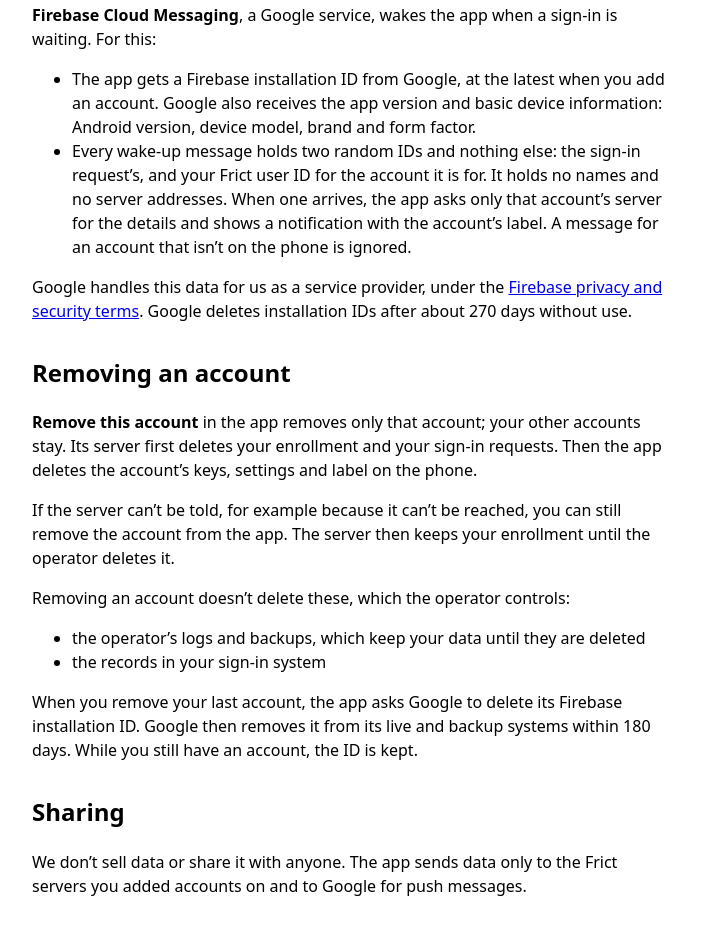
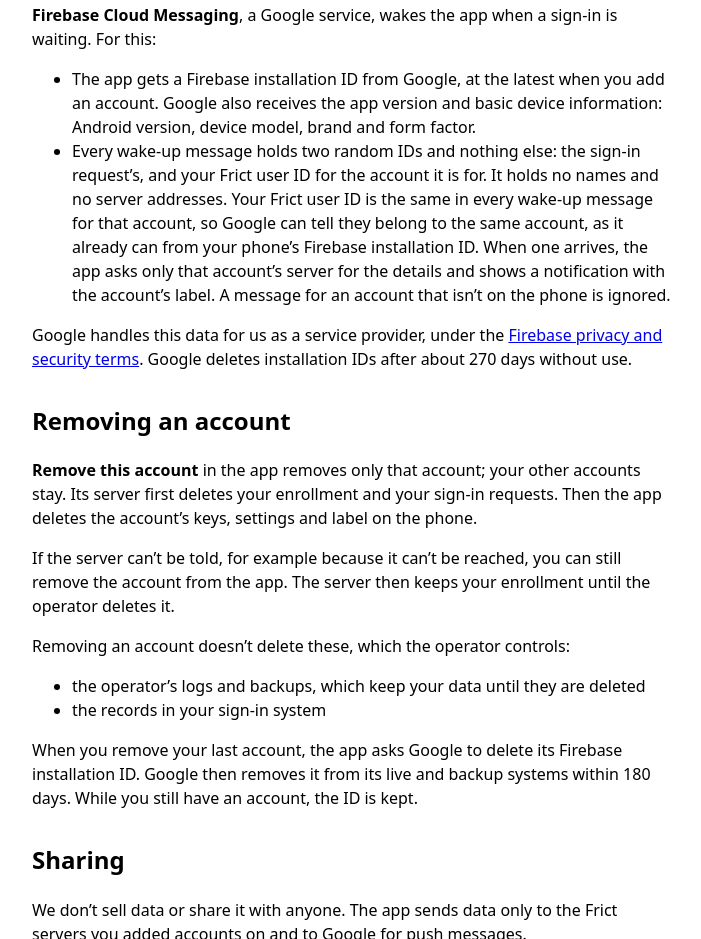
Before and after one commit to frict-auth/frict.app, a plain HTML site: page index.html in a window 1280 px wide. Shown: the part 2062-3001 px from the top of the page, without its empty margins (288-989 px from the left). Drawn offline with Linux system fonts and the light colour scheme.

Commit message:
Say the user ID in a wake-up is the same for every wake-up of that account
Co-Authored-By: Claude Opus 5.5 <noreply@anthropic.com>

Co-authored-by: omnigent <noreply@omnigent.ai>

```diff
--- a/index.html
+++ b/index.html
@@ -54,7 +54,7 @@ h2 { margin-top: 2rem; }
 <p><strong>Firebase Cloud Messaging</strong>, a Google service, wakes the app when a sign-in is waiting. For this:</p>
 <ul>
 <li>The app gets a Firebase installation ID from Google, at the latest when you add an account. Google also receives the app version and basic device information: Android version, device model, brand and form factor.</li>
-<li>Every wake-up message holds two random IDs and nothing else: the sign-in request’s, and your Frict user ID for the account it is for. It holds no names and no server addresses. When one arrives, the app asks only that account’s server for the details and shows a notification with the account’s label. A message for an account that isn’t on the phone is ignored.</li>
+<li>Every wake-up message holds two random IDs and nothing else: the sign-in request’s, and your Frict user ID for the account it is for. It holds no names and no server addresses. Your Frict user ID is the same in every wake-up message for that account, so Google can tell they belong to the same account, as it already can from your phone’s Firebase installation ID. When one arrives, the app asks only that account’s server for the details and shows a notification with the account’s label. A message for an account that isn’t on the phone is ignored.</li>
 </ul>
 <p>Google handles this data for us as a service provider, under the <a href="https://firebase.google.com/support/privacy">Firebase privacy and security terms</a>. Google deletes installation IDs after about 270 days without use.</p>
 
```
